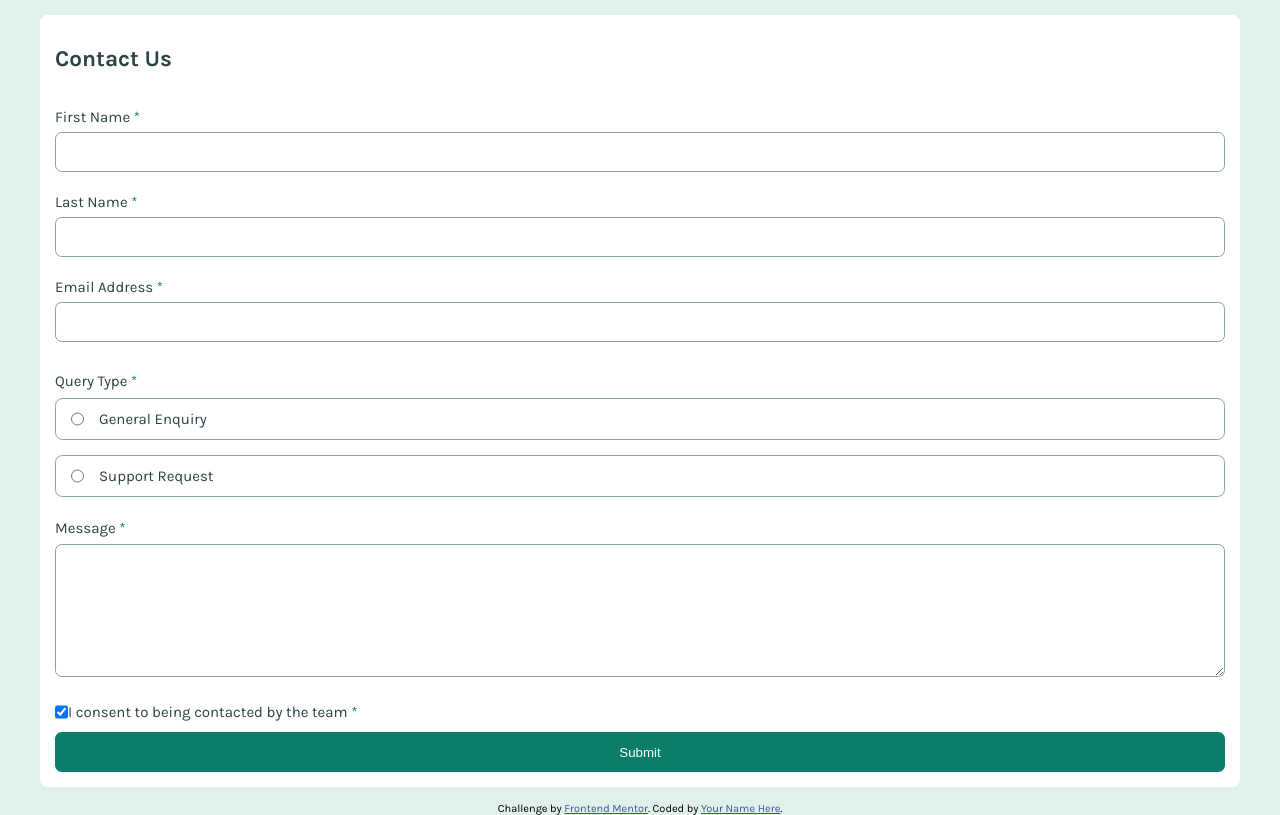
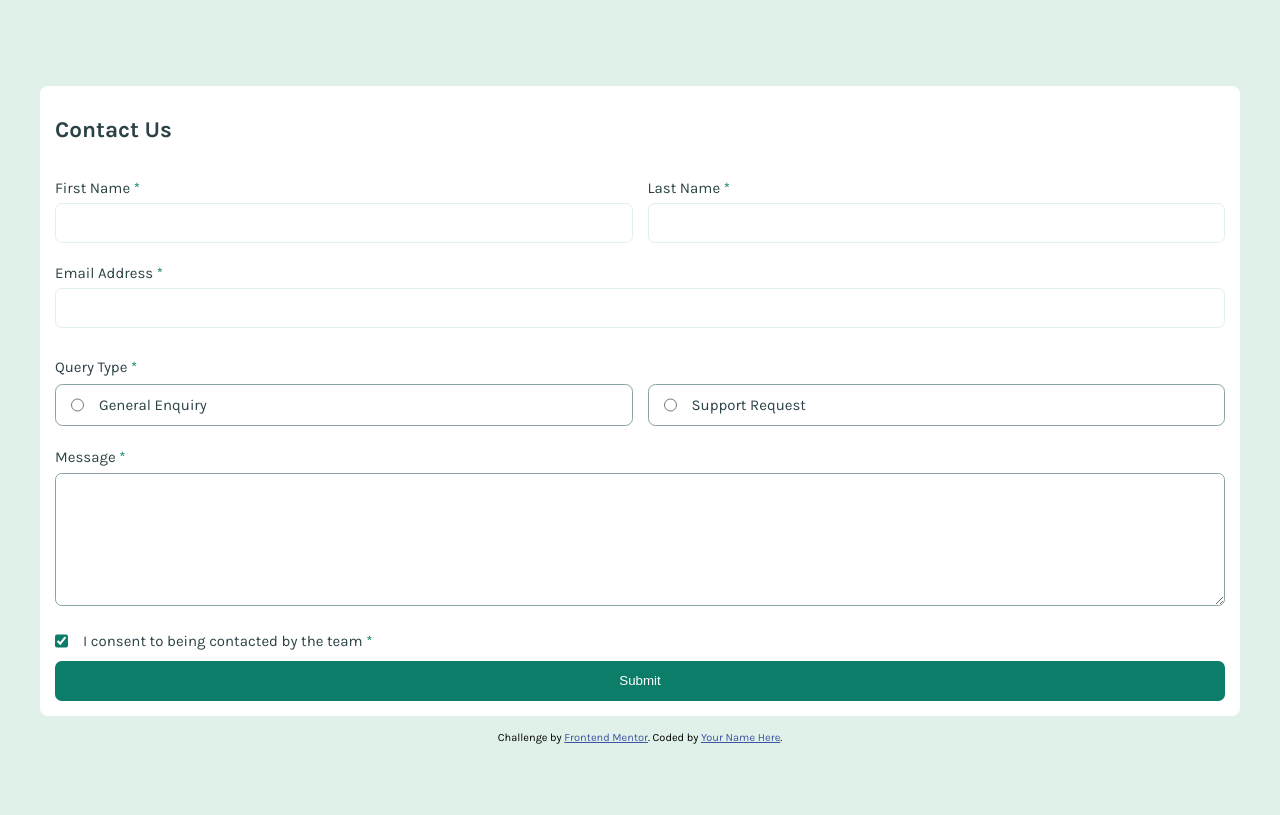
Before and after one commit to userMauro-code/contact-form-main, a plain HTML site: page index.html in a window 1280 px wide. Both pictures are taken after a click on the checkbox "I consent to being contacted by the team". Drawn offline with Linux system fonts and the light colour scheme.

Commit message:
commit details

```diff
--- a/css/style.css
+++ b/css/style.css
@@ -55,13 +55,17 @@ body {
 input {
     height: 3em;
     border-radius: .5em;
-    border: 1px solid var(--neutral-grey500);
+    border: 1px solid var(--primary-green200);
+    padding-left: .5em;
+    font-family: inherit;
+    background-color: var(--neutral-white)
 }
 
-input:focus {
-    padding-left: 1em;
-    outline: none;
-}
+
+
+  input[type="radio"],input[type="checkbox"]{
+    accent-color:  var(--primary-green600);
+  }
 
 .error__input {
     color: red;
@@ -97,11 +101,13 @@ input:focus {
     border: 1px solid var(--neutral-grey500);
     height: 10em;
     margin-top: .5em;
+    padding: .5em;
+    width: 100%;
 }
 
 .textarea:focus{
     outline: none;
-    padding-left: 1em;
+
 }
 
 .content__checkbox {
@@ -115,8 +121,12 @@ input:focus {
 .inputCheck {
     display: flex;
     align-items: center;
+    gap: 1em;
+    width: 100%;
+}
 
-    width: 100%;
+.content__checkbox + .inputCheck + .label:hover{
+    cursor: pointer;
 }
 
 .button__submit {
@@ -128,10 +138,6 @@ input:focus {
     height: 3em;
 }
 
-/* input:required:invalid + label::after {
-  content: " *";
-  color: red;
-} */
 
 .label, .label__query{
     color: var(--primary-red900);
@@ -164,4 +170,48 @@ input:focus {
     width: 100%;
     max-width: 1200px;
   }
+
+  .desing__desktop {
+    display: flex;
+    flex-direction: row;
+    width: 100%;
+    justify-content: space-between;
+    gap: 1em;
+  }
+  .contact__separation {
+    width: 100%;
+  }
+
+input:focus{
+    border: 1px solid var(--primary-green600);
+    cursor: pointer;
 }
+
+input:hover {
+    cursor: pointer;
+}
+
+input:focus {
+    padding-left: .5em;
+    outline: none;
+    background-color: var(--neutral-white);
+}
+
+  .textarea {
+    max-width: 100%;
+  }
+
+  .select {
+    width: 100%;
+  }
+
+  .select:focus {
+    background-color: var(--primary-green600);
+  }
+
+  .content__checkbox .error__input {
+    align-self: flex-start;
+    margin-bottom: 1em
+  }
+
+}
--- a/index.html
+++ b/index.html
@@ -27,18 +27,21 @@
 
         <!-- first name -->
         <div class="div__contact">
-          <div class="contact__separation">
-            <label for="first__name" class="label">First Name</label>
-            <input type="text" id="first__name" name="first__name" required aria-describedby="error-first-name">
-            <p  id="error-first-name" class="error__input" hidden>This field is required</p>
-          </div>
+          <div class="desing__desktop">
+            <div class="contact__separation">
+              <label for="first__name" class="label">First Name</label>
+              <input type="text" id="first__name" name="first__name" required aria-describedby="error-first-name">
+              <p  id="error-first-name" class="error__input" hidden>This field is required</p>
+            </div>
 
         <!-- last name  -->
           <div class="contact__separation">
             <label for="last__name" class="label">Last Name</label>
             <input type="text" id="last__name" name="last__name" required aria-describedby="error-last-name">
             <p class="error__input" id="error-last-name" hidden>This field is required</p>
+            </div>
           </div>
+
 
         <!-- email  -->
           <div class="contact__separation">
@@ -56,7 +59,8 @@
       <!-- query selection -->
       <fieldset class="query__content form-fieldset">
         <legend class="legend__style">Query Type</legend>
-          <div class="select">
+        <div class="desing__desktop">
+          <div class="select" name="query">
             <input type="radio" name="query" id="enquiry">
             <label for="enquiry" class="label__query">General Enquiry</label>
           </div>
@@ -64,6 +68,8 @@
             <input type="radio" name="query" id="request">
             <label for="request" class="label__query">Support Request</label>
           </div>
+        </div>
+
           <p class="error__input" id="error-query" hidden>Please select a query type</p>
       </fieldset>
       <!-- query selection finalized -->
```
Also changed, not shown: js/index.js (+0 -16 lines).
